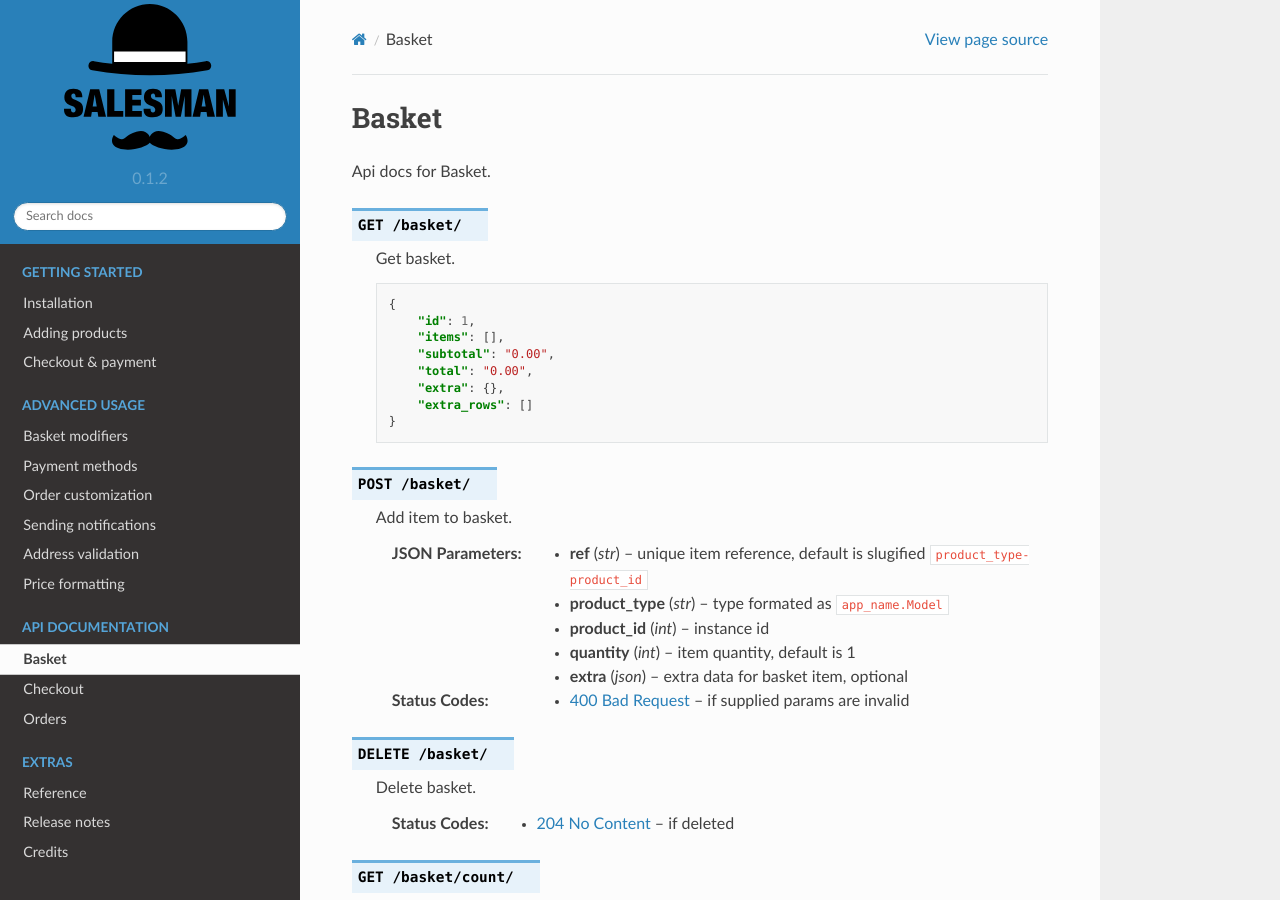
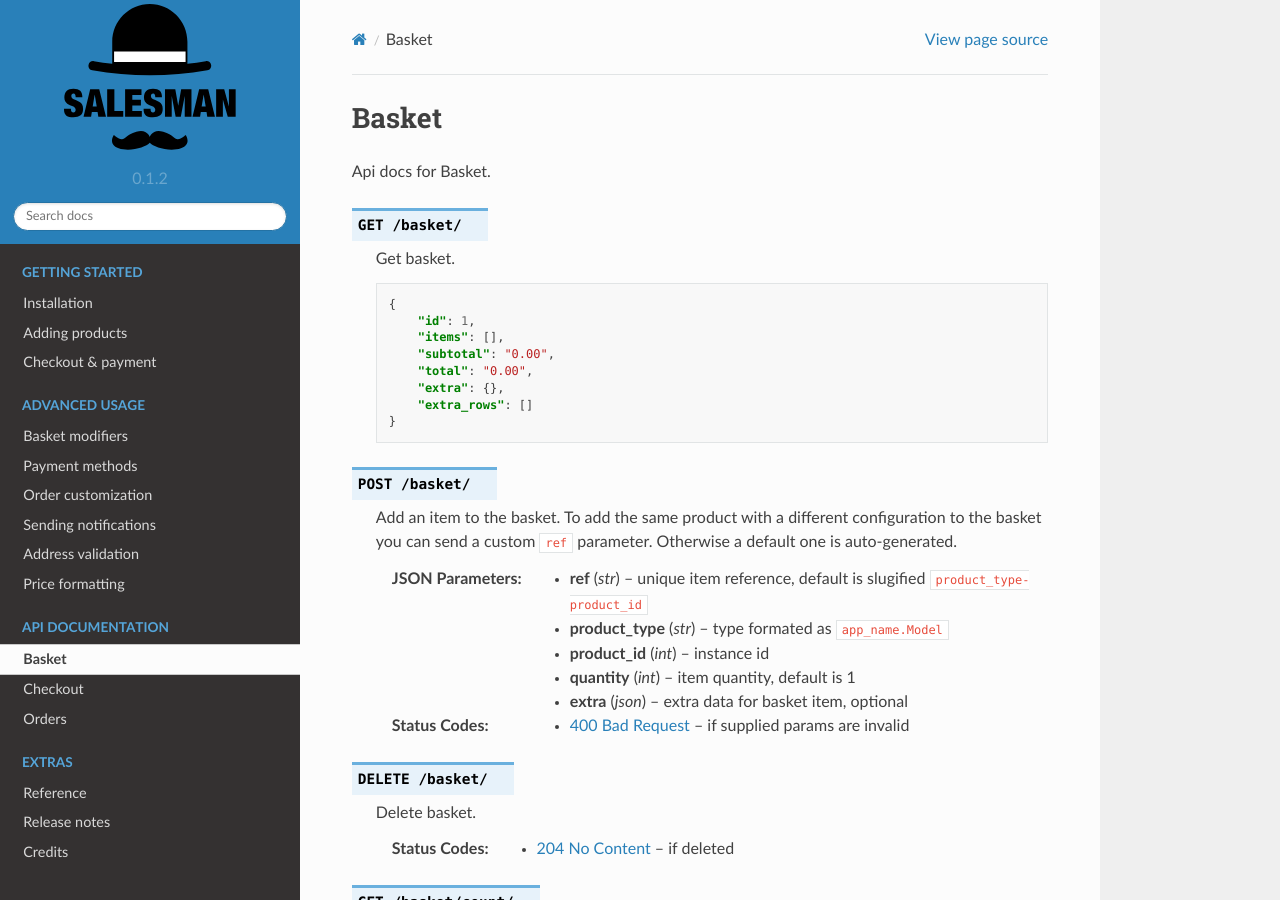
Before and after one commit to mykhailo27/django-salesman, a Sphinx documentation site: the page built from docs/api/basket.rst, in a window 1280 px wide and 900 px high. Built offline with Sphinx 7.4.7 and the Read the Docs theme 2.0.0, drawn with Linux system fonts in a browser that asks for light colours.

Commit message:
Update docs

```diff
--- a/docs/api/basket.rst
+++ b/docs/api/basket.rst
@@ -23,7 +23,8 @@ Api docs for Basket.
 
 .. http:post:: /basket/
 
-    Add item to basket.
+    Add an item to the basket. To add the same product with a different configuration to the basket
+    you can send a custom ``ref`` parameter. Otherwise a default one is auto-generated.
 
     :jsonparam str ref: unique item reference, default is slugified ``product_type-product_id``
     :jsonparam str product_type: type formated as ``app_name.Model``
```
